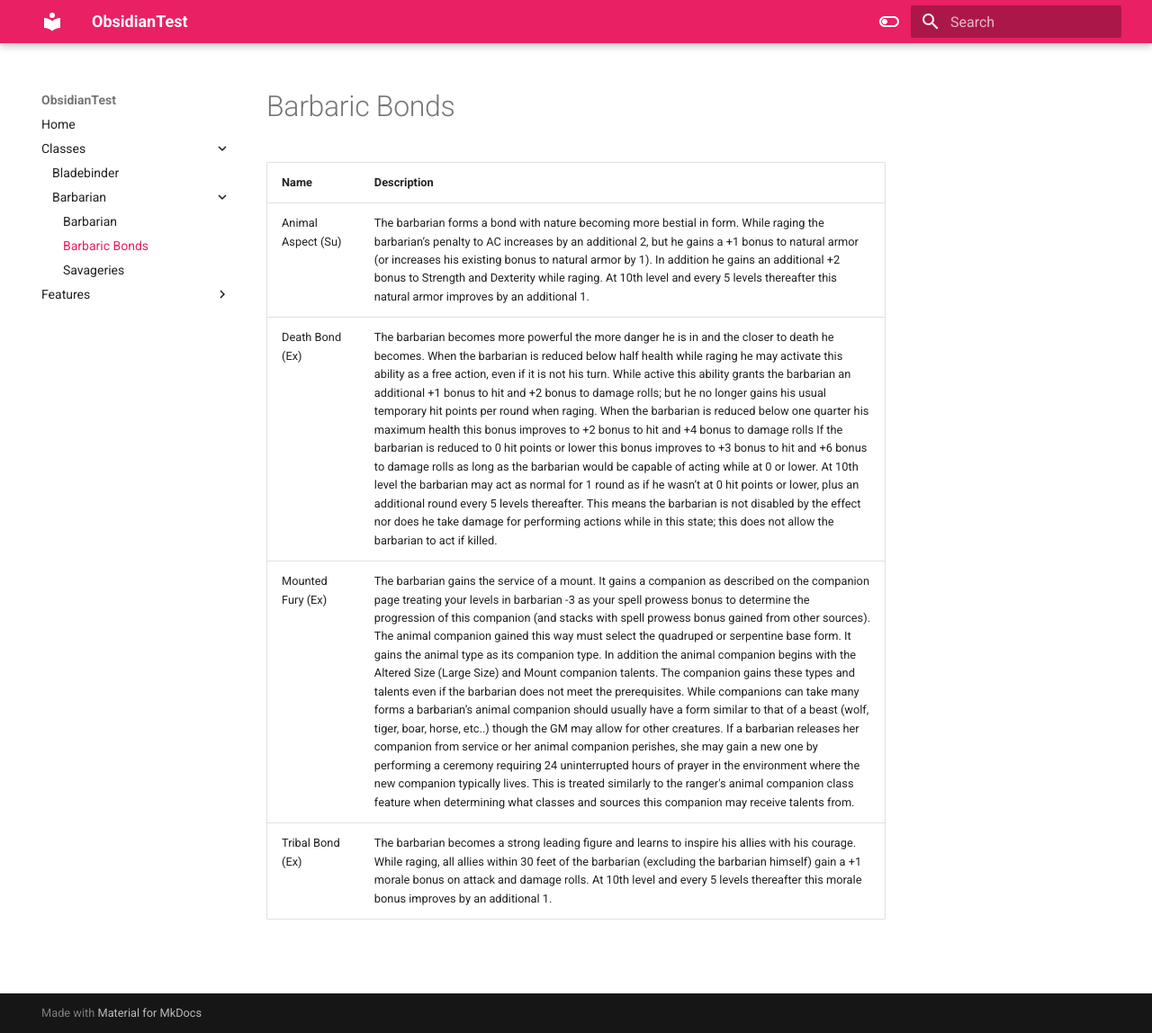
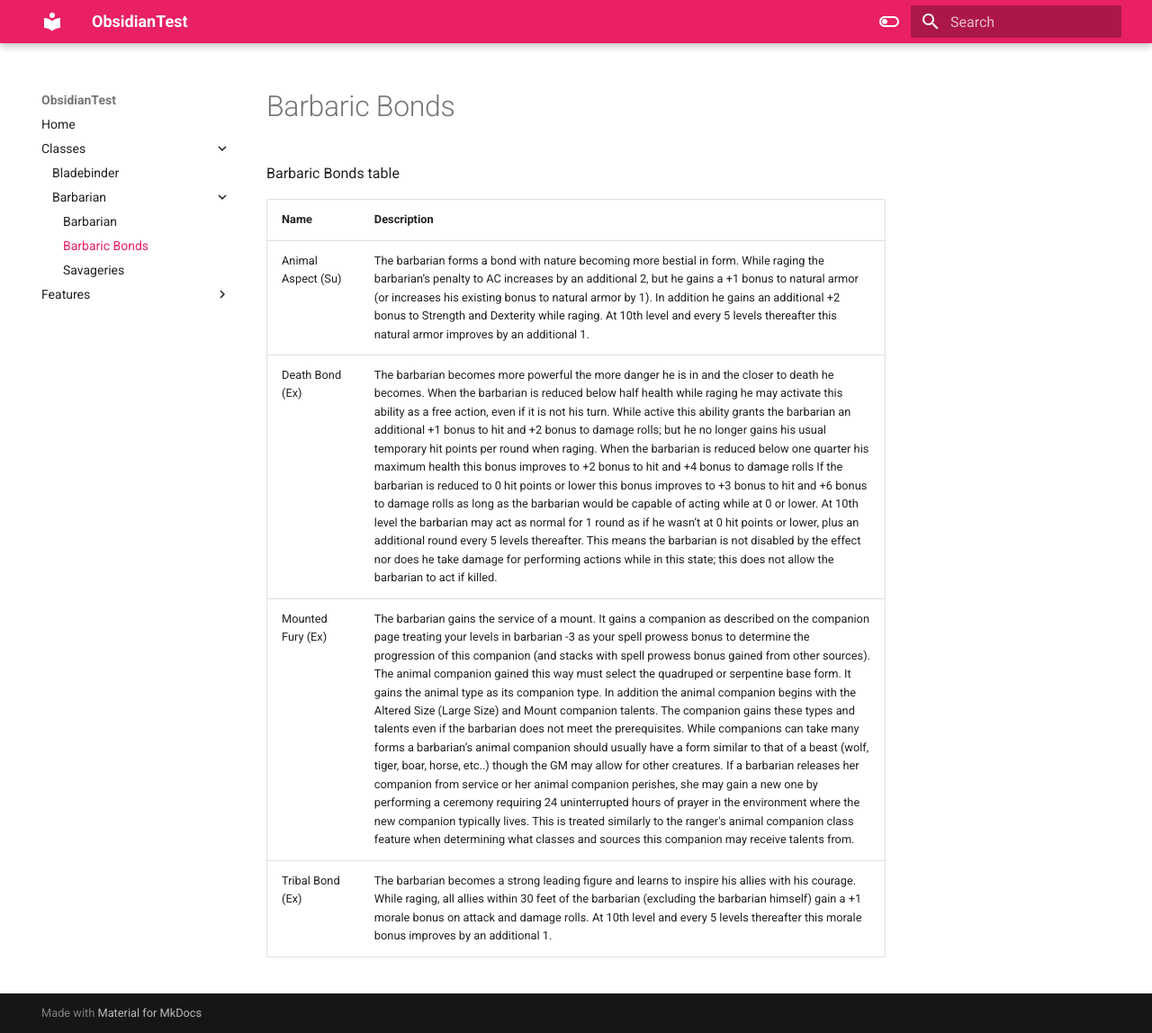
Before and after one commit to clandowski/ObsidianTest, an MkDocs documentation site: the page built from docs/Classes/Barbarian/Barbaric Bonds.md, in a window 1280 px wide and 1148 px high. Shown: the whole window at 90% size. Built offline with MkDocs 1.6.1 and Material for MkDocs 9.7.7, drawn with Linux system fonts in a browser that asks for light colours; comment, search, counter and statistics services are not loaded.

Commit message:
vault backup: 2023-03-01 22:18:17

```diff
--- a/docs/Classes/Barbarian/Barbaric Bonds.md
+++ b/docs/Classes/Barbarian/Barbaric Bonds.md
@@ -1,5 +1,7 @@
+Barbaric Bonds table
+
 | **Name**           | **Description**                                                                                                                                                                                                                                                                                                                                                                                                                                                                                                                                                                                                                                                                                                                                                                                                                                                                                                                                                                                                                                                                                                                                                                                                                                          |
-|--------------------|----------------------------------------------------------------------------------------------------------------------------------------------------------------------------------------------------------------------------------------------------------------------------------------------------------------------------------------------------------------------------------------------------------------------------------------------------------------------------------------------------------------------------------------------------------------------------------------------------------------------------------------------------------------------------------------------------------------------------------------------------------------------------------------------------------------------------------------------------------------------------------------------------------------------------------------------------------------------------------------------------------------------------------------------------------------------------------------------------------------------------------------------------------------------------------------------------------------------------------------------------------|
+| ------------------ | -------------------------------------------------------------------------------------------------------------------------------------------------------------------------------------------------------------------------------------------------------------------------------------------------------------------------------------------------------------------------------------------------------------------------------------------------------------------------------------------------------------------------------------------------------------------------------------------------------------------------------------------------------------------------------------------------------------------------------------------------------------------------------------------------------------------------------------------------------------------------------------------------------------------------------------------------------------------------------------------------------------------------------------------------------------------------------------------------------------------------------------------------------------------------------------------------------------------------------------------------------- |
 | Animal Aspect (Su) | The barbarian forms a bond with nature becoming more bestial in form. While raging the barbarian’s penalty to AC increases by an additional 2, but he gains a +1 bonus to natural armor (or increases his existing bonus to natural armor by 1). In addition he gains an additional +2 bonus to Strength and Dexterity while raging. At 10th level and every 5 levels thereafter this natural armor improves by an additional 1.                                                                                                                                                                                                                                                                                                                                                                                                                                                                                                                                                                                                                                                                                                                                                                                                                         |
 | Death Bond (Ex)    | The barbarian becomes more powerful the more danger he is in and the closer to death he becomes. When the barbarian is reduced below half health while raging he may activate this ability as a free action, even if it is not his turn. While active this ability grants the barbarian an additional +1 bonus to hit and +2 bonus to damage rolls; but he no longer gains his usual temporary hit points per round when raging. When the barbarian is reduced below one quarter his maximum health this bonus improves to +2 bonus to hit and +4 bonus to damage rolls If the barbarian is reduced to 0 hit points or lower this bonus improves to +3 bonus to hit and +6 bonus to damage rolls as long as the barbarian would be capable of acting while at 0 or lower. At 10th level the barbarian may act as normal for 1 round as if he wasn’t at 0 hit points or lower, plus an additional round every 5 levels thereafter. This means the barbarian is not disabled by the effect nor does he take damage for performing actions while in this state; this does not allow the barbarian to act if killed.                                                                                                                                         |
 | Mounted Fury (Ex)  | The barbarian gains the service of a mount. It gains a companion as described on the companion page treating your levels in barbarian -3 as your spell prowess bonus to determine the progression of this companion (and stacks with spell prowess bonus gained from other sources). The animal companion gained this way must select the quadruped or serpentine base form. It gains the animal type as its companion type. In addition the animal companion begins with the Altered Size (Large Size) and Mount companion talents. The companion gains these types and talents even if the barbarian does not meet the prerequisites. While companions can take many forms a barbarian’s animal companion should usually have a form similar to that of a beast (wolf, tiger, boar, horse, etc..) though the GM may allow for other creatures. If a barbarian releases her companion from service or her animal companion perishes, she may gain a new one by performing a ceremony requiring 24 uninterrupted hours of prayer in the environment where the new companion typically lives. This is treated similarly to the ranger's animal companion class feature when determining what classes and sources this companion may receive talents from. |
```
